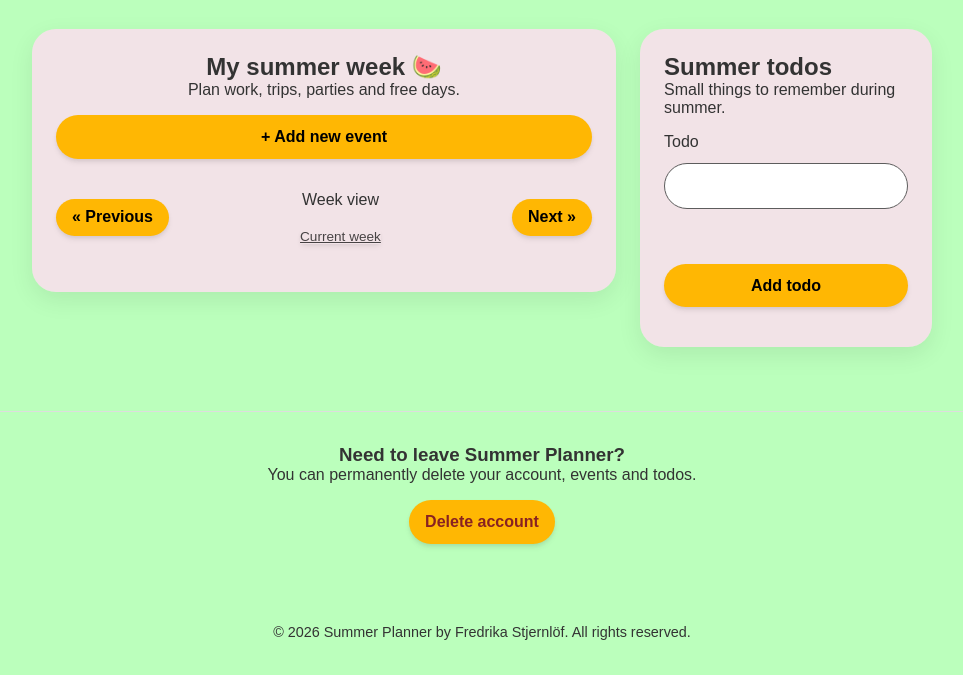
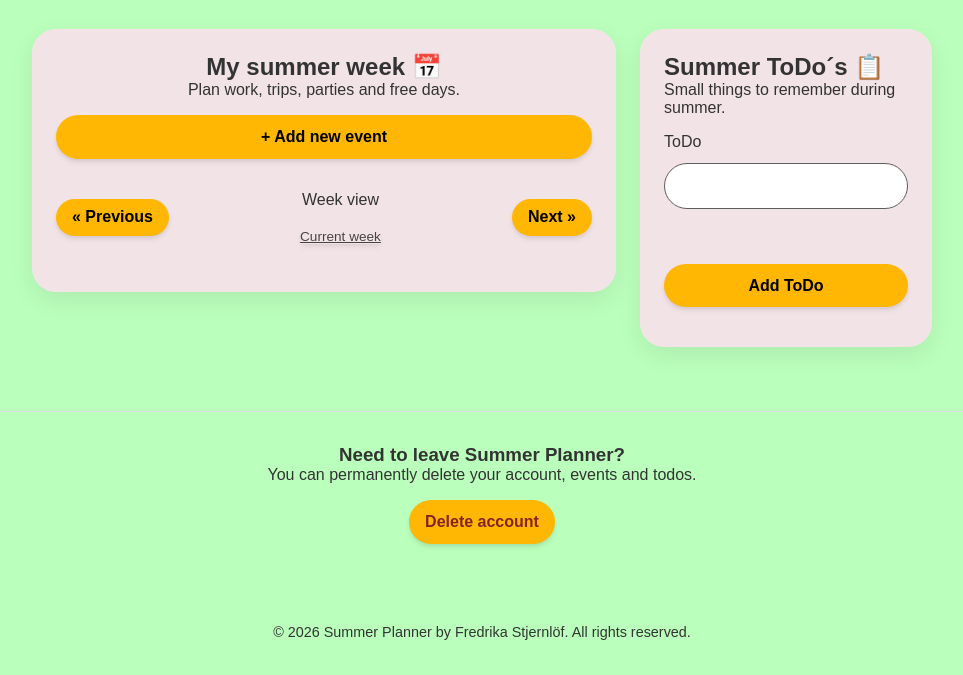
Before and after one commit to fredrikastjernlof/Lab4_Summer_Planner_Frontend, a website built with Vite: page dashboard.html in a window 1280 px wide. Shown: the part 125-800 px from the top of the page, without its empty margins (158-1121 px from the left). Built offline with nearby package versions, Linux system fonts and the light colour scheme; no server answers; sample sign-in values are in the browser's storage.

Commit message:
Adjust headings

```diff
--- a/dashboard.html
+++ b/dashboard.html
@@ -22,7 +22,7 @@
         <section class="week-section" aria-labelledby="weekHeading">
             <div class="section-heading">
                 <div class="week-heading">
-                    <h2 id="weekHeading">My summer week 🍉</h2>
+                    <h2 id="weekHeading">My summer week 📅</h2>
                     <p>Plan work, trips, parties and free days.</p>
                 </div>
 
@@ -96,16 +96,16 @@
         </section>
 
         <aside class="todo-panel" aria-labelledby="todoHeading">
-            <h2 id="todoHeading">Summer todos</h2>
+            <h2 id="todoHeading">Summer ToDo´s 📋</h2>
             <p>Small things to remember during summer.</p>
 
             <form id="todoForm" class="planner-form" novalidate>
-                <label for="todoText">Todo</label>
+                <label for="todoText">ToDo</label>
                 <input type="text" id="todoText" required >
 
                 <p id="todoStatusMessage" class="status-message"></p>
 
-                <button type="submit">Add todo</button>
+                <button type="submit">Add ToDo</button>
             </form>
 
             <div id="todosList" class="todos-list">
```
